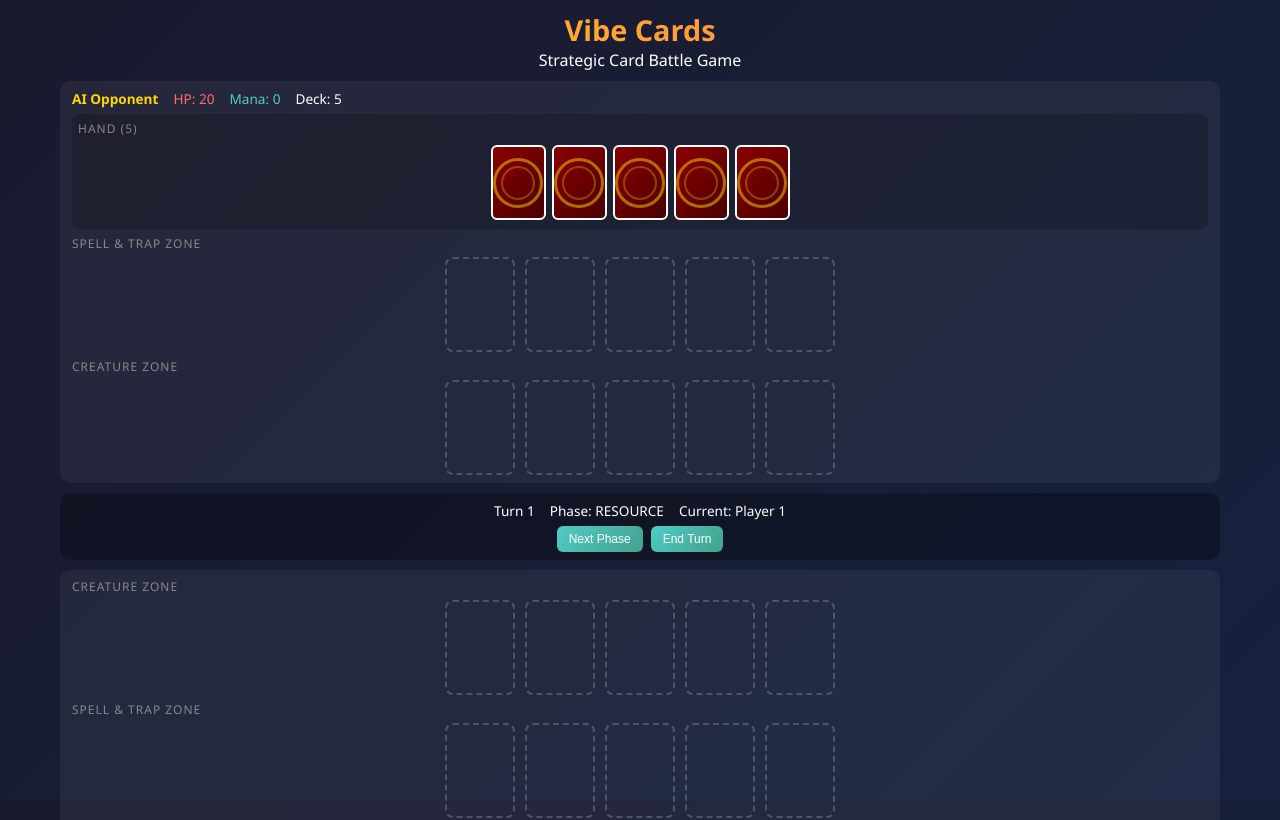
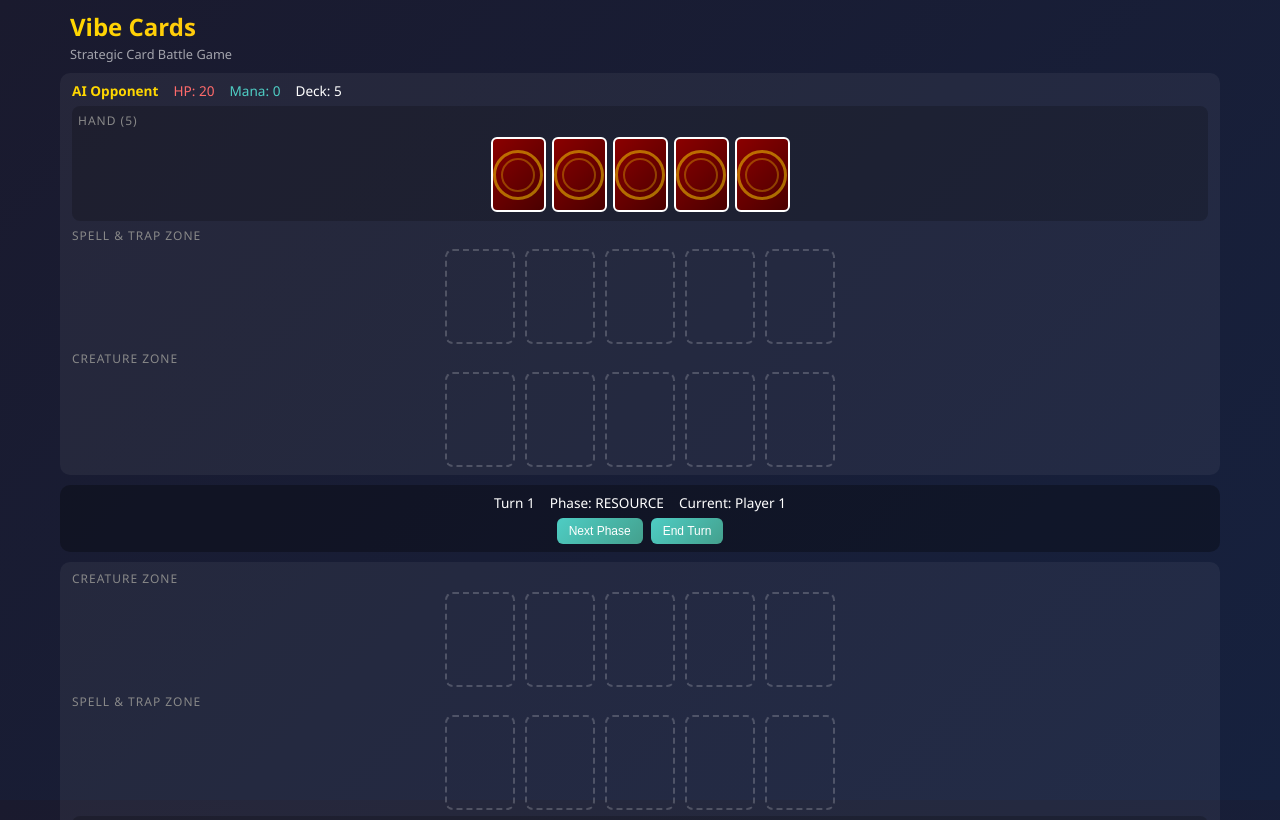
Before and after one commit to altsun/vibe-cards, a React (Vite) app: page / in a window 1280 px wide. Shown: the top 820 px of the page. Built offline with nearby package versions, Linux system fonts and the light colour scheme.

Commit message:
Move-title-and-subtitle-to-left-side

```diff
--- a/src/App.css
+++ b/src/App.css
@@ -22,17 +22,24 @@ body {
 }
 
 .app-header {
-  text-align: center;
+  text-align: left;
   margin-bottom: 10px;
   flex-shrink: 0;
+  padding-left: 10px;
 }
 
 .app-header h1 {
-  font-size: 1.8rem;
+  font-size: 1.5rem;
   background: linear-gradient(90deg, #ffd700, #ff6b6b);
   -webkit-background-clip: text;
   -webkit-text-fill-color: transparent;
   background-clip: text;
+  margin-bottom: 2px;
+}
+
+.app-header p {
+  font-size: 0.8rem;
+  color: rgba(255, 255, 255, 0.6);
 }
 
 /* Game Board */
```
